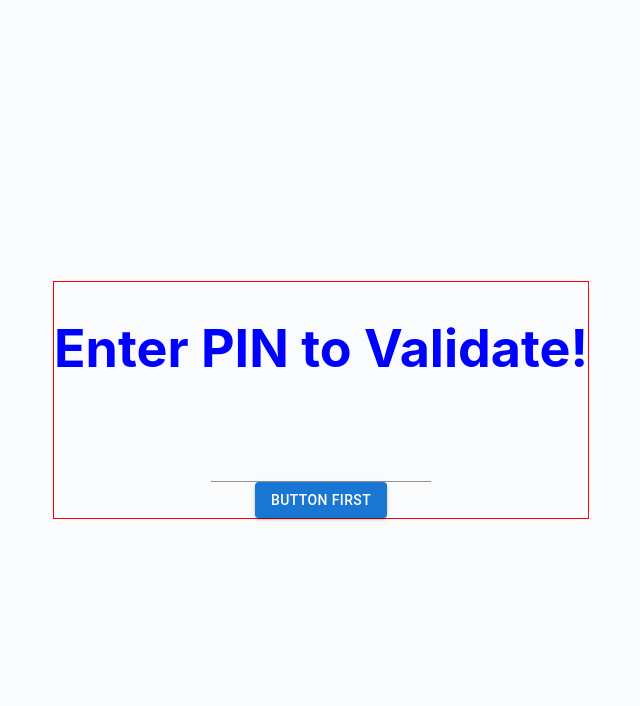
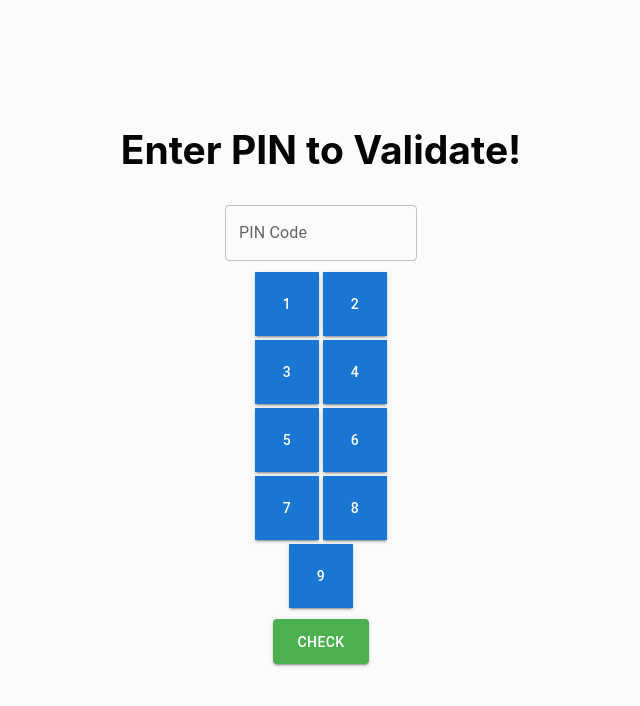
Before and after one commit to 1rkennethr1/Passkey, a React (Create React App) app: page / in a window 1280 px wide. Shown: the top 706 px of the page, without its empty margins (319-959 px from the left). Built offline with nearby package versions, Linux system fonts and the light colour scheme.

Commit message:
done with the UI

```diff
--- a/src/App.css
+++ b/src/App.css
@@ -21,7 +21,7 @@
   align-items: center;
   justify-content: center;
   font-size: calc(10px + 2vmin);
-  color: white;
+  color: rgb(5, 5, 5);
 }
 
 .App-link {
--- a/src/App.tsx
+++ b/src/App.tsx
@@ -1,5 +1,3 @@
-import React from 'react';
-import logo from './logo.svg';
 import './App.css';
 import { Button } from '@mui/material';
 import PMatch from './components/PMatch';
@@ -12,7 +10,8 @@ function App() {
   return (
     <div className="App">
       <header className="App-header">
-      <PMatch value="5" handleClick={clickHandlerTwo}></PMatch>
+      <h2>Enter PIN to Validate!</h2>
+      <PMatch></PMatch>
       </header>
     </div>
   );
--- a/src/components/PMatch.tsx
+++ b/src/components/PMatch.tsx
@@ -1,28 +1,58 @@
-import { Button, Input } from "@mui/material";
+import { Box, Button, createTheme, Grid, TextField, ThemeProvider } from "@mui/material";
+import { green } from "@mui/material/colors";
+import { width } from "@mui/system";
 
-type PMatchProps = {
-    value: string;
-    handleClick: () => void;
-}
+const theme = createTheme({
+    palette: {
+        primary: green
+    }
+})
 
-const clickHandler = (event:React.MouseEvent, num:number) => {
-    console.log(event+" -- "+num);
-}
-
-const changeHandler = (event: React.ChangeEvent<HTMLInputElement>) => {
-    console.log(event.target.value);
-}
-
-export default function PMatch(props:PMatchProps) {
+export default function PMatch() {
 
     return (
-        <div style={{
-            border: "solid 1px #f00",
-            color: "#00f"
-        }}><h1>Enter PIN to Validate!</h1>
-        <br/>
-        <Input onChange={changeHandler}/><br/>
-        <Button onClick={ (e) => {clickHandler(e,101)} } variant="contained">Button First</Button><br/>
+        <div>
+            <Box sx={{
+                display: "flex",
+                alignItems: "center",
+                justifyContent: "center",
+                flexDirection: 'column',
+                Height: "100vh"
+            }}>
+                <Box sx={{
+                    display: 'flex',
+                    flexDirection: 'column',
+                    width: '15vw',
+                    gap: '.7rem'
+                }}>
+                    <TextField type="number" label="PIN Code" />
+                    <Grid container spacing={0} gap=".25rem" sx={{
+                        justifyContent: "center",
+                        width: "100%"
+                    }}>
+                        {Array.from(Array(9)).map((_, index) => (
+                            <Button variant="contained" sx={{
+                                width: "auto",
+                                height: 64,
+                                borderRadius: 0,
+                                border: "1px solid",
+                                borderColor: "primary.main",
+                                "& .MuiButton-startIcon": { margin: 0 }
+                            }}>{index + 1}</Button>
+                        ))}
+                    </Grid>
+                    <ThemeProvider theme={theme}>
+                        <Button id="btnChecker" variant="contained" sx={{
+                            width: "50%",
+                            height: 45,
+                            display: "flex",
+                            alignSelf: "center",
+                            color: '#fff'
+                        }}>CHECK</Button>
+                    </ThemeProvider>
+                    <br />
+                </Box>
+            </Box>
         </div>
     )
 }
```
